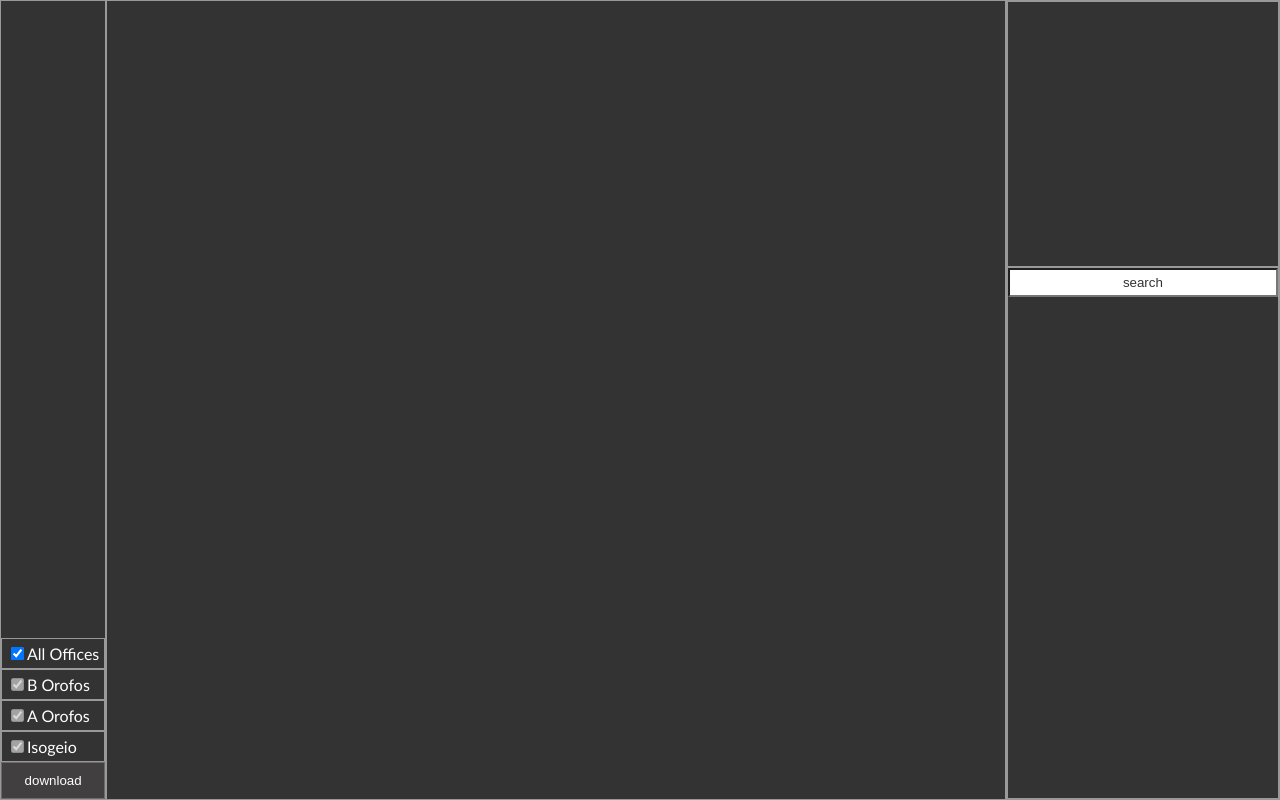
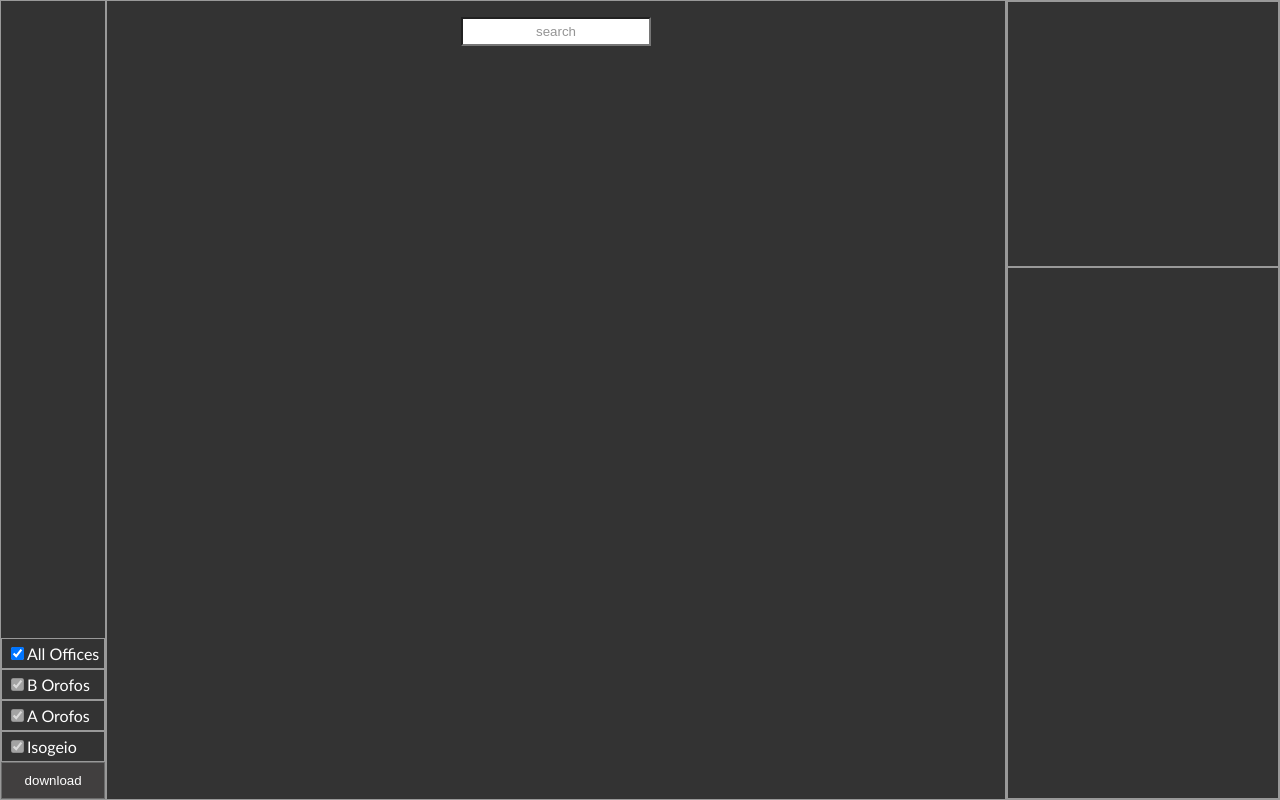
Before and after one commit to Lumi37/officeLayouts, a website with bundled scripts: page src/client/index.html in a window 1280 px wide. Built offline with nearby package versions, Linux system fonts and the light colour scheme; no server answers.

Commit message:
search element pos changed

```diff
--- a/src/client/css/styles.css
+++ b/src/client/css/styles.css
@@ -50,8 +50,16 @@ body > * { border:solid 1px #999 ;}
 .office-list  li:hover{background-color: rgb(136, 136, 136,0.3);}
 .office-list  li:active{background-color: rgba(206, 205, 205, 0.456);}
 .office-filters > * { border: 1px solid #999; padding: 5px; }
+.office-content{
+  display: grid;
+    grid-template-columns: auto;
+    grid-template-rows: auto 1fr;
+    justify-items: center;
+    align-items: center;
+    padding: 1rem;
+    gap: 1rem;
+}
 
-.office-content{display: flex; align-items: center; justify-content: center;}
 rect{ fill:rgb(99 99 99); stroke:rgb(0, 0, 0); }
 .rectUser { width:120px; height:60px; cursor: pointer; }
 .rectUserBig { width:170px; height:290px; cursor: pointer;  }
@@ -142,7 +150,7 @@ path { fill: rgba(99, 99, 99, 0.263);stroke: rgba(0, 0, 0, 0.159) }
     text-align: center;
 }
 .searchbar::placeholder{
-  color: #333;
+  color: #33333386;
 }
 .selected{ background-color: #6c6c6c; }
 .tooltip {
--- a/src/client/index.html
+++ b/src/client/index.html
@@ -32,6 +32,7 @@
 
     <main class="office-content">
 
+        <input type='text' class='searchbar' id="searchbar" placeholder="search"></input>
         <div id="content"></div>
     </main>
 
@@ -51,7 +52,6 @@
         </div>
 
         <div class="office-user-list">
-            <input type='text' class='searchbar' id="searchbar" placeholder="search"></input>
 
             <div class="user-list"></div>
         </div>
--- a/src/client/javascript/app.js
+++ b/src/client/javascript/app.js
@@ -10,5 +10,5 @@ initOfficeList(document.querySelector('.office-list-container'))
 initOfficeContent(document.querySelector('.office-content'))
 initOfficeUserDetails(document.querySelector('.office-user-details'))
 initUserList(document.querySelector('.office-user-list'))
-initSearchEngine(document.querySelector('.office-user-list'))
+initSearchEngine(document.querySelector('.office-content'))
 utilities()
--- a/src/client/javascript/office-content.js
+++ b/src/client/javascript/office-content.js
@@ -52,7 +52,7 @@ export function initOfficeContent(hostElement){
                 host.dispatchEvent(hoverEvent)
             })
         });
-        document.addEventListener('office-filter-changed',()=>host.innerHTML='')
+        document.addEventListener('office-filter-changed',()=>content.innerHTML='')
         document.addEventListener('user-updated',async e=>{
             await updateRectInfo(e.detail)
             .then(async()=>await fetch(`/getofficeinformation/?office=${selection}`))
--- a/src/client/javascript/searchEngine.js
+++ b/src/client/javascript/searchEngine.js
@@ -14,6 +14,10 @@ export function initSearchEngine(hostElement){
             host.dispatchEvent(canceledSearch)
         }
     })
+
+    document.addEventListener('user-selection-by-search',()=>{
+        searchBar.value = ''
+    })
 }
 
 
```
